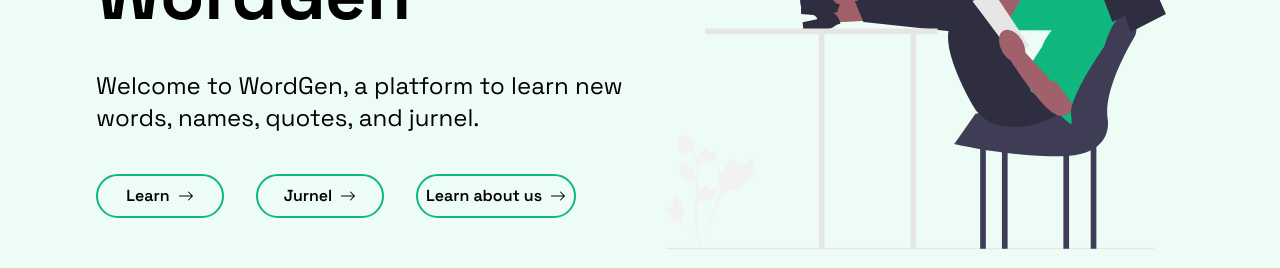
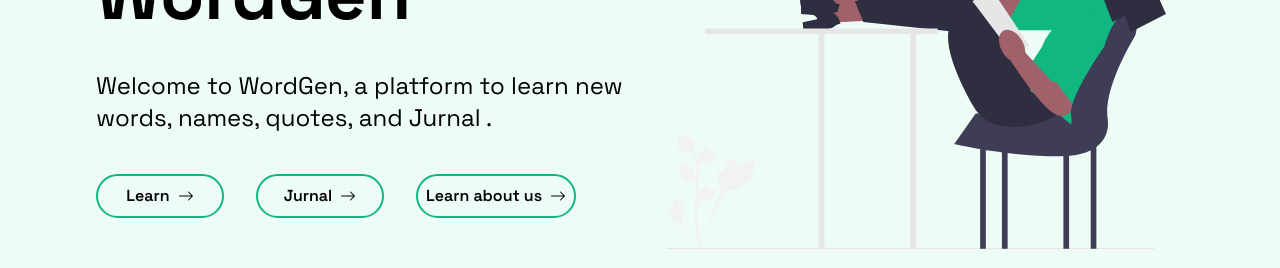
Before and after one commit to IbrahimDoba/jurnel, a Next.js app: page / in a window 1280 px wide. Shown: the part 318-586 px from the top of the page. Built offline with nearby package versions, Linux system fonts and the light colour scheme.

Commit message:
name fix

```diff
--- a/src/app/page.tsx
+++ b/src/app/page.tsx
@@ -10,7 +10,7 @@ export default function Page() {
         <h1 className="text-3xl lg:text-7xl font-bold mt-3">WordGen</h1>
         <p className="text-xl lg:text-2xl max-w-[900px]">
           Welcome to WordGen, a platform to learn new words, names, quotes, and
-          jurnel.
+          Jurnal .
         </p>
         <div className="flex gap-8">
           <Link
@@ -24,7 +24,7 @@ export default function Page() {
             href="/auth/login"
             className="w-fit p-2 flex items-center justify-center font-semibold rounded-full gap-2 border-2 border-accent hover:bg-primary outline-none min-w-[8rem] focus-visible:gap-4 focus-visible:bg-main/10 transition-all duration-300"
           >
-            Jurnel
+            Jurnal
             <BsArrowRight aria-hidden="true" />
           </Link>
           <Link
```
